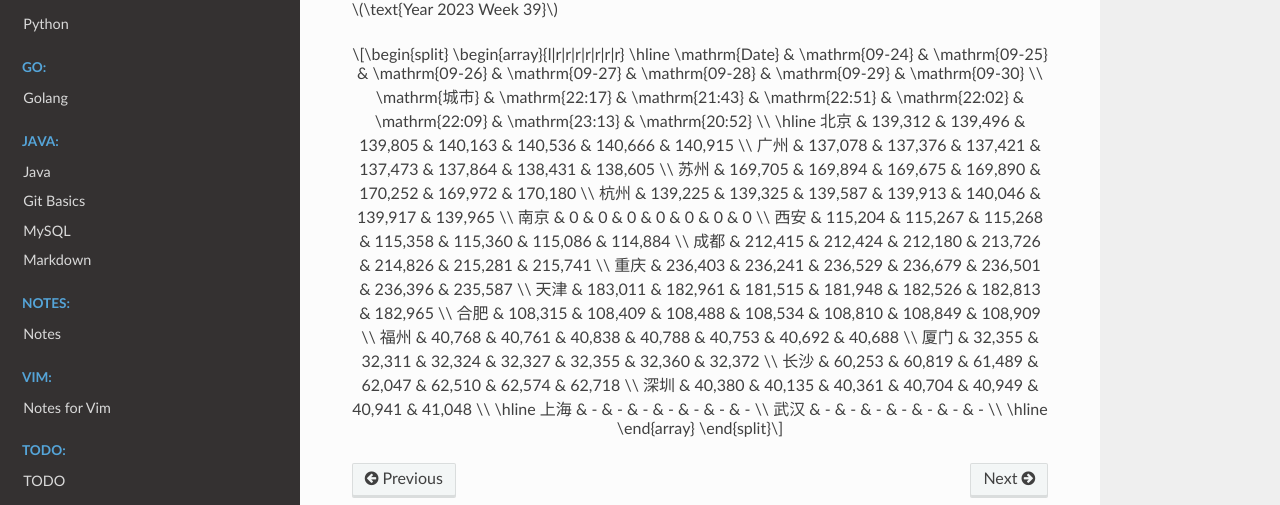
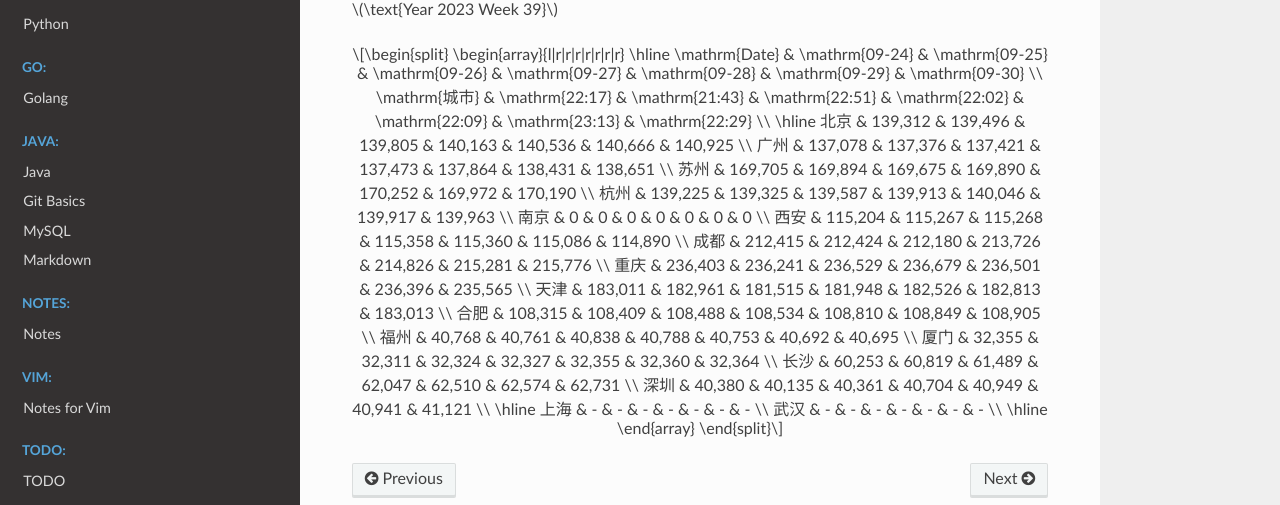
Before and after one commit to Pyrad/pyradnotes, a Sphinx documentation site: the page built from source/RealEstate/resalenumbers2023.md, in a window 1280 px wide and 900 px high, scrolled down 14602 px. Shown: the part 272-777 px from the top of the window. Built offline with Sphinx 7.4.7 and the Read the Docs theme 2.0.0, drawn with Linux system fonts in a browser that asks for light colours; a script that is not in the unit is left out.

Commit message:
Realestate Update resale numbers 2023-09-30 22:29

```diff
--- a/source/RealEstate/resalenumbers2023.md
+++ b/source/RealEstate/resalenumbers2023.md
@@ -962,22 +962,22 @@ $$
 \begin{array}{l|r|r|r|r|r|r|r}
 \hline
 \mathrm{Date} & \mathrm{09-24} & \mathrm{09-25} & \mathrm{09-26} & \mathrm{09-27} & \mathrm{09-28} & \mathrm{09-29} & \mathrm{09-30} \\
-\mathrm{城市} & \mathrm{22:17} & \mathrm{21:43} & \mathrm{22:51} & \mathrm{22:02} & \mathrm{22:09} & \mathrm{23:13} & \mathrm{20:52} \\
+\mathrm{城市} & \mathrm{22:17} & \mathrm{21:43} & \mathrm{22:51} & \mathrm{22:02} & \mathrm{22:09} & \mathrm{23:13} & \mathrm{22:29} \\
 \hline
-北京 & 139,312 & 139,496 & 139,805 & 140,163 & 140,536 & 140,666 & 140,915 \\
-广州 & 137,078 & 137,376 & 137,421 & 137,473 & 137,864 & 138,431 & 138,605 \\
-苏州 & 169,705 & 169,894 & 169,675 & 169,890 & 170,252 & 169,972 & 170,180 \\
-杭州 & 139,225 & 139,325 & 139,587 & 139,913 & 140,046 & 139,917 & 139,965 \\
+北京 & 139,312 & 139,496 & 139,805 & 140,163 & 140,536 & 140,666 & 140,925 \\
+广州 & 137,078 & 137,376 & 137,421 & 137,473 & 137,864 & 138,431 & 138,651 \\
+苏州 & 169,705 & 169,894 & 169,675 & 169,890 & 170,252 & 169,972 & 170,190 \\
+杭州 & 139,225 & 139,325 & 139,587 & 139,913 & 140,046 & 139,917 & 139,963 \\
 南京 & 0 & 0 & 0 & 0 & 0 & 0 & 0 \\
-西安 & 115,204 & 115,267 & 115,268 & 115,358 & 115,360 & 115,086 & 114,884 \\
-成都 & 212,415 & 212,424 & 212,180 & 213,726 & 214,826 & 215,281 & 215,741 \\
-重庆 & 236,403 & 236,241 & 236,529 & 236,679 & 236,501 & 236,396 & 235,587 \\
-天津 & 183,011 & 182,961 & 181,515 & 181,948 & 182,526 & 182,813 & 182,965 \\
-合肥 & 108,315 & 108,409 & 108,488 & 108,534 & 108,810 & 108,849 & 108,909 \\
-福州 & 40,768 & 40,761 & 40,838 & 40,788 & 40,753 & 40,692 & 40,688 \\
-厦门 & 32,355 & 32,311 & 32,324 & 32,327 & 32,355 & 32,360 & 32,372 \\
-长沙 & 60,253 & 60,819 & 61,489 & 62,047 & 62,510 & 62,574 & 62,718 \\
-深圳 & 40,380 & 40,135 & 40,361 & 40,704 & 40,949 & 40,941 & 41,048 \\
+西安 & 115,204 & 115,267 & 115,268 & 115,358 & 115,360 & 115,086 & 114,890 \\
+成都 & 212,415 & 212,424 & 212,180 & 213,726 & 214,826 & 215,281 & 215,776 \\
+重庆 & 236,403 & 236,241 & 236,529 & 236,679 & 236,501 & 236,396 & 235,565 \\
+天津 & 183,011 & 182,961 & 181,515 & 181,948 & 182,526 & 182,813 & 183,013 \\
+合肥 & 108,315 & 108,409 & 108,488 & 108,534 & 108,810 & 108,849 & 108,905 \\
+福州 & 40,768 & 40,761 & 40,838 & 40,788 & 40,753 & 40,692 & 40,695 \\
+厦门 & 32,355 & 32,311 & 32,324 & 32,327 & 32,355 & 32,360 & 32,364 \\
+长沙 & 60,253 & 60,819 & 61,489 & 62,047 & 62,510 & 62,574 & 62,731 \\
+深圳 & 40,380 & 40,135 & 40,361 & 40,704 & 40,949 & 40,941 & 41,121 \\
 \hline
 上海 & - & - & - & - & - & - & - \\
 武汉 & - & - & - & - & - & - & - \\
```
Also changed, not shown: 1 other file.
